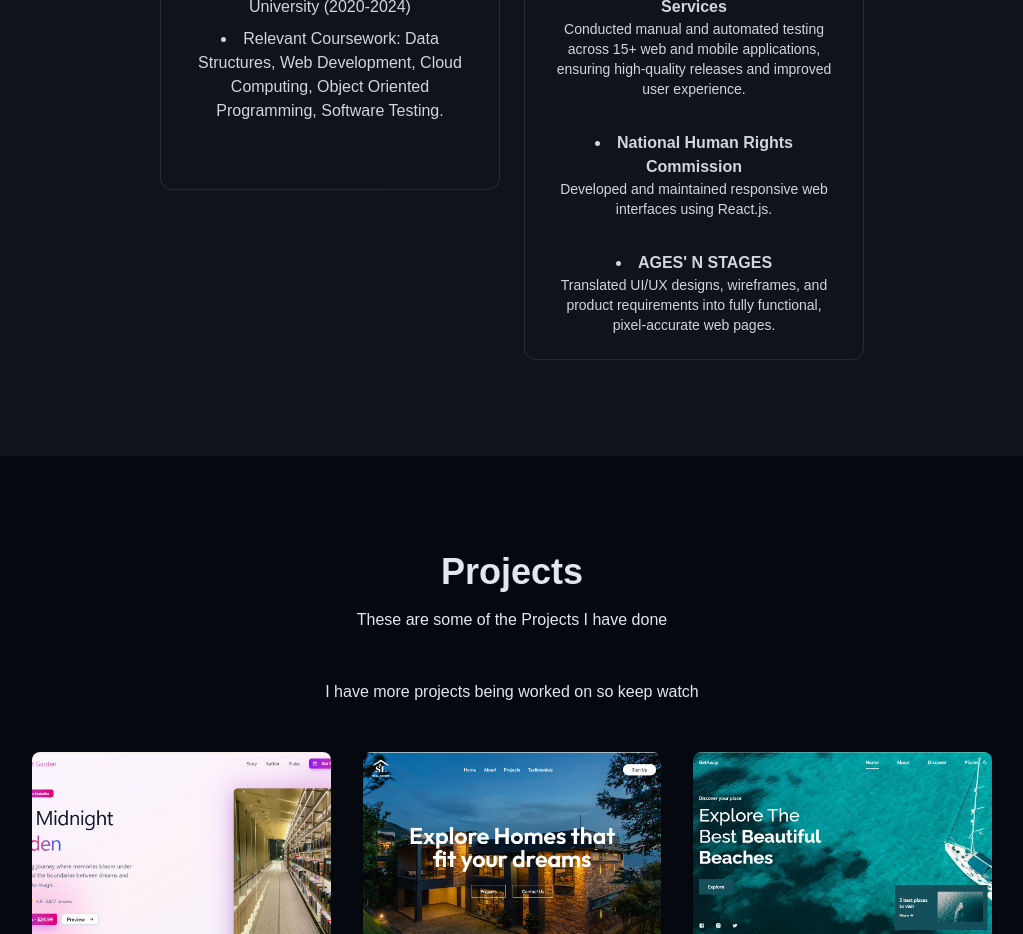
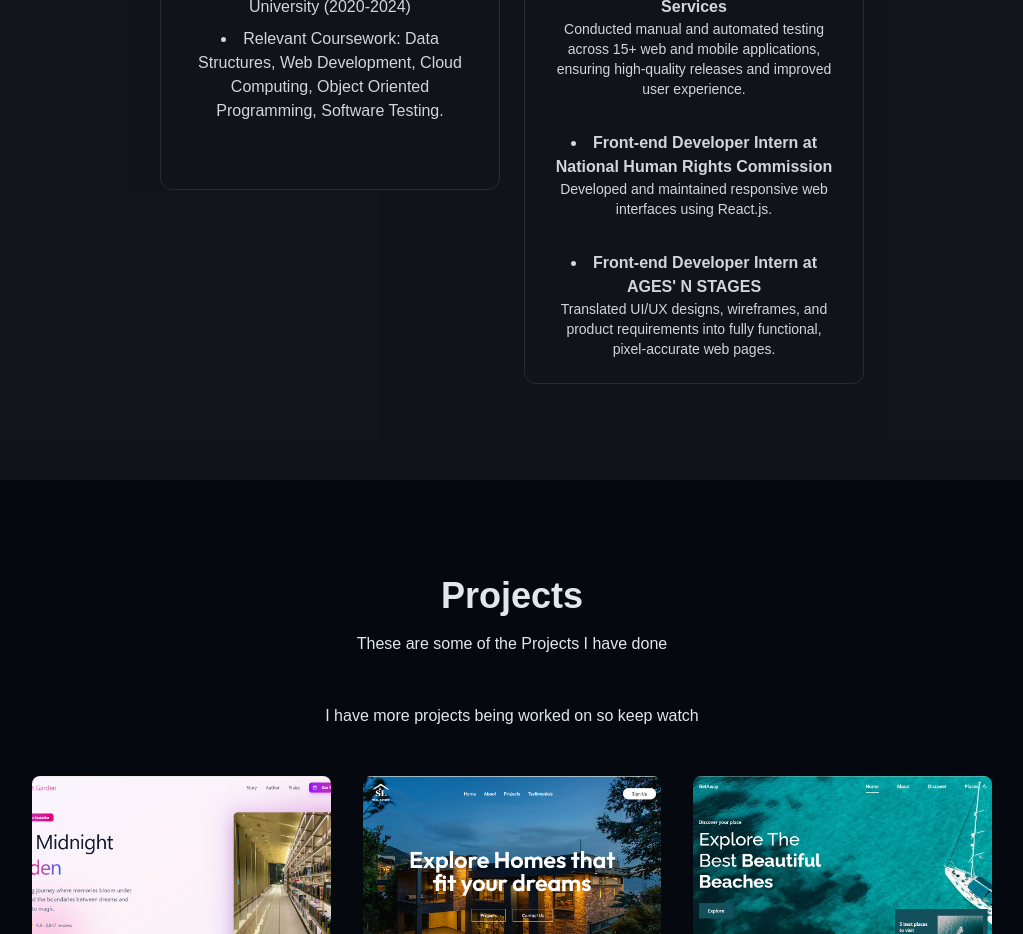
Before and after one commit to taiye-aa/Portfolio, a React (Vite) app: page / in a window 1280 px wide. Shown: the part 2120-3054 px from the top of the page, without its empty margins (128-1151 px from the left). Built offline with nearby package versions, Linux system fonts and the light colour scheme; a web font is replaced by a local one.

Commit message:
optimizations

```diff
--- a/index.html
+++ b/index.html
@@ -4,6 +4,9 @@
     <meta charset="UTF-8" />
     <link rel="icon" href="/logo-copy.svg" type="image/svg+xml">
     <meta name="viewport" content="width=device-width, initial-scale=1.0" />
+    <link rel="preload" as="image" href="/344277.jpg">
+    <link rel="preload" as="image" href="/noise-6.jpg">
+
     <title>Portfolio</title>
   </head>
   <body>
--- a/src/components/Skills.jsx
+++ b/src/components/Skills.jsx
@@ -82,12 +82,12 @@ const Skills = () => {
                   </p>
                   </li>
 
-                <li><strong>National Human Rights Commission</strong>
+                <li><strong>Front-end Developer Intern at National Human Rights Commission</strong>
                   <p className="text-xs sm:text-sm">
                     Developed and maintained responsive web interfaces using React.js.
                   </p>
                 </li>
-                <li><strong>AGES' N STAGES</strong>
+                <li><strong>Front-end Developer Intern at AGES' N STAGES</strong>
                   <p className="text-xs sm:text-sm">
                   Translated UI/UX designs, wireframes, and product requirements into fully functional, pixel-accurate web
                   pages.
```
